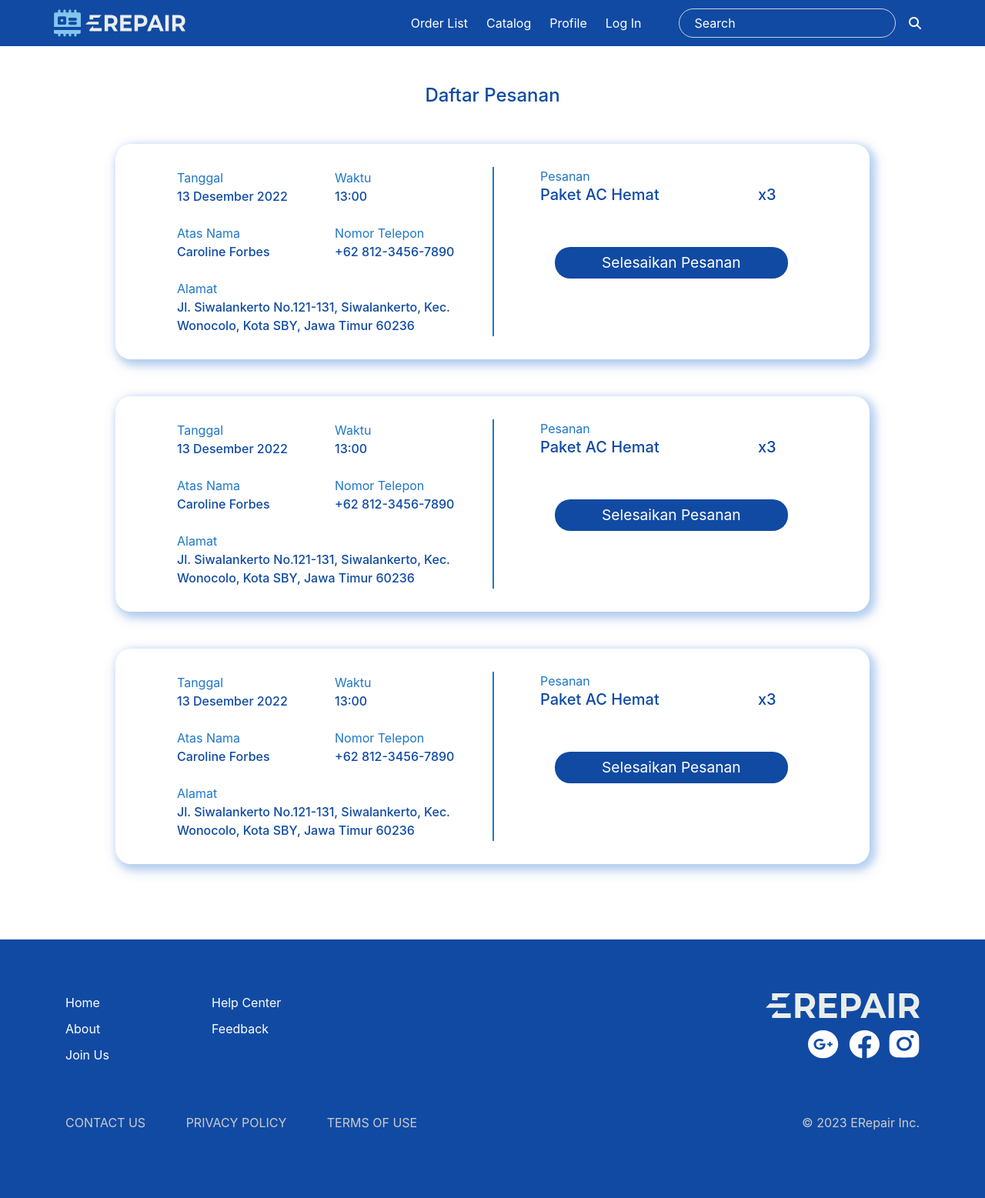
After one commit to luvnyen/erepair, a PHP site: page /order_list.php in a window 1280 px wide. The commit adds this page. Shown: the whole page at 77% size. Run offline with PHP 8.4, Linux system fonts and the light colour scheme; some libraries are stand-ins or nearby versions.

Commit message:
feature: order list page

```diff
--- /dev/null
+++ b/order_list.php
@@ -0,0 +1,129 @@
+<?php require_once 'templates/header.php'; ?>
+
+<link rel="stylesheet" href="./style/pages/order.css">
+
+<div class="content__container">
+    <h4 class="content__title mb-5">Daftar Pesanan</h4>
+    <div class="content__list__container row mb-5">
+        <div class="section__details__container col-md-6">
+            <div class="row">
+                <div class="col-md-6">
+                    <span class="details__label">Tanggal</span><br>
+                    <span class="details__value">13 Desember 2022</span><br><br>
+                    <span class="details__label">Atas Nama</span><br>
+                    <span class="details__value">Caroline Forbes</span>
+                </div>
+                <div class="col-md-6">
+                    <span class="details__label">Waktu</span><br>
+                    <span class="details__value">13:00</span><br><br>
+                    <span class="details__label">Nomor Telepon</span><br>
+                    <span class="details__value">+62 812-3456-7890</span><br><br>
+                </div>
+            </div>
+            <div class="details__container--address">
+                <span class="details__label">Alamat</span><br>
+                <span class="details__value">Jl. Siwalankerto No.121-131, Siwalankerto, Kec. Wonocolo, Kota SBY, Jawa Timur 60236</span>
+            </div>
+        </div>
+        <div class="vl"></div>
+        <div class="section__order__container col-md-5">
+            <div class="row">
+                <div class="col-md-8">
+                    <span class="details__label">Pesanan</span><br>
+                    <h5 class="details__value">Paket AC Hemat</h5>
+                </div>
+                <div class="col-md-4">
+                    <br>
+                    <h5 class="details__value details__value--quant">x3</h5>
+                </div>
+            </div>
+            <div class="button__container mt-5">
+                <a href="#">
+                    <button class="btn button--blue">Selesaikan Pesanan</button>
+                </a>
+            </div>
+        </div>
+    </div>
+    <div class="content__list__container row mb-5">
+        <div class="section__details__container col-md-6">
+            <div class="row">
+                <div class="col-md-6">
+                    <span class="details__label">Tanggal</span><br>
+                    <span class="details__value">13 Desember 2022</span><br><br>
+                    <span class="details__label">Atas Nama</span><br>
+                    <span class="details__value">Caroline Forbes</span>
+                </div>
+                <div class="col-md-6">
+                    <span class="details__label">Waktu</span><br>
+                    <span class="details__value">13:00</span><br><br>
+                    <span class="details__label">Nomor Telepon</span><br>
+                    <span class="details__value">+62 812-3456-7890</span><br><br>
+                </div>
+            </div>
+            <div class="details__container--address">
+                <span class="details__label">Alamat</span><br>
+                <span class="details__value">Jl. Siwalankerto No.121-131, Siwalankerto, Kec. Wonocolo, Kota SBY, Jawa Timur 60236</span>
+            </div>
+        </div>
+        <div class="vl"></div>
+        <div class="section__order__container col-md-5">
+            <div class="row">
+                <div class="col-md-8">
+                    <span class="details__label">Pesanan</span><br>
+                    <h5 class="details__value">Paket AC Hemat</h5>
+                </div>
+                <div class="col-md-4">
+                    <br>
+                    <h5 class="details__value details__value--quant">x3</h5>
+                </div>
+            </div>
+            <div class="button__container mt-5">
+                <a href="#">
+                    <button class="btn button--blue">Selesaikan Pesanan</button>
+                </a>
+            </div>
+        </div>
+    </div>
+    <div class="content__list__container row mb-5">
+        <div class="section__details__container col-md-6">
+            <div class="row">
+                <div class="col-md-6">
+                    <span class="details__label">Tanggal</span><br>
+                    <span class="details__value">13 Desember 2022</span><br><br>
+                    <span class="details__label">Atas Nama</span><br>
+                    <span class="details__value">Caroline Forbes</span>
+                </div>
+                <div class="col-md-6">
+                    <span class="details__label">Waktu</span><br>
+                    <span class="details__value">13:00</span><br><br>
+                    <span class="details__label">Nomor Telepon</span><br>
+                    <span class="details__value">+62 812-3456-7890</span><br><br>
+                </div>
+            </div>
+            <div class="details__container--address">
+                <span class="details__label">Alamat</span><br>
+                <span class="details__value">Jl. Siwalankerto No.121-131, Siwalankerto, Kec. Wonocolo, Kota SBY, Jawa Timur 60236</span>
+            </div>
+        </div>
+        <div class="vl"></div>
+        <div class="section__order__container col-md-5">
+            <div class="row">
+                <div class="col-md-8">
+                    <span class="details__label">Pesanan</span><br>
+                    <h5 class="details__value">Paket AC Hemat</h5>
+                </div>
+                <div class="col-md-4">
+                    <br>
+                    <h5 class="details__value details__value--quant">x3</h5>
+                </div>
+            </div>
+            <div class="button__container mt-5">
+                <a href="#">
+                    <button class="btn button--blue">Selesaikan Pesanan</button>
+                </a>
+            </div>
+        </div>
+    </div>
+</div>
+
+<?php require_once 'templates/footer.php'; ?>
--- a/sign_up.php
+++ b/sign_up.php
@@ -14,6 +14,10 @@
                 <input type="email" name="email" id="email" class="form-control" placeholder="Alamat E-mail" required>
                 <i class="fa-solid fa-phone"></i>
                 <input type="tel" name="phone" id="phone" class="form-control" placeholder="Nomor Telepon" required>
+                <i class="fa-solid fa-house"></i>
+                <input type="text" name="address" id="address" class="form-control" placeholder="Alamat" required>
+                <i class="fa-solid fa-image"></i>
+                <input type="url" name="picture" id="picture" class="form-control" placeholder="URL Foto Profil" required>
                 <div class="password__container">
                     <i class="fa-solid fa-lock"></i>
                     <i class="toggle-password far fa-eye" id="togglePassword"></i>
--- /dev/null
+++ b/style/pages/order.css
@@ -0,0 +1,59 @@
+.content__container {
+    padding: 50px 150px;
+}
+
+.content__title {
+    text-align: center;
+    color: #104aa3;
+}
+
+.content__list__container {
+    box-shadow: 4px 4px 8px 4px rgba(23, 114, 226, 0.2), 4px 6px 20px 0 rgba(13, 71, 164, 0.19);
+    border-radius: 20px;
+    padding: 30px 50px;
+}
+
+.vl {
+    border-left: 2px solid #1f76c7;
+    height: 220px;
+}
+
+.details__value {
+    font-weight: 500;
+    color: #104aa3;
+}
+
+.button--blue {
+    background-color: #114aa3;
+    color: #fff;
+    padding: 5px 60px;
+    border-radius: 20px;
+    font-size: 1.2rem;
+}
+
+.section__details__container {
+    display: flex;
+    flex-direction: column;
+    justify-content: center;
+}
+
+.details__container--address {
+    padding-left: 15px;
+}
+
+.details__value--quant {
+    text-align: right;
+}
+
+.button--blue:hover {
+    color: #fff;
+}
+
+.button__container {
+    display: flex;
+    justify-content: end;
+}
+
+.section__order__container {
+    margin-left: 30px;
+}
--- a/style/templates/header.css
+++ b/style/templates/header.css
@@ -48,3 +48,11 @@
     border-radius: 30px;
     padding: 10px 40px;
 }
+
+.details__label {
+    color: #1f76c7;
+}
+
+.details__value {
+    color: #104aa3;
+}
--- a/templates/header.php
+++ b/templates/header.php
@@ -44,6 +44,9 @@
         <div class="collapse navbar-collapse" id="navbarSupportedContent">
             <ul class="navbar-nav ml-auto mr-5">
                 <li class="nav-item mr-4">
+                    <a href="./order_list.php">Order List</a>
+                </li>
+                <li class="nav-item mr-4">
                     <a href="./catalog.php">Catalog</a>
                 </li>
                 <!-- If the user has already logged in -->
```
Also changed, not shown: style/pages/profile.css (+6 -14 lines).
